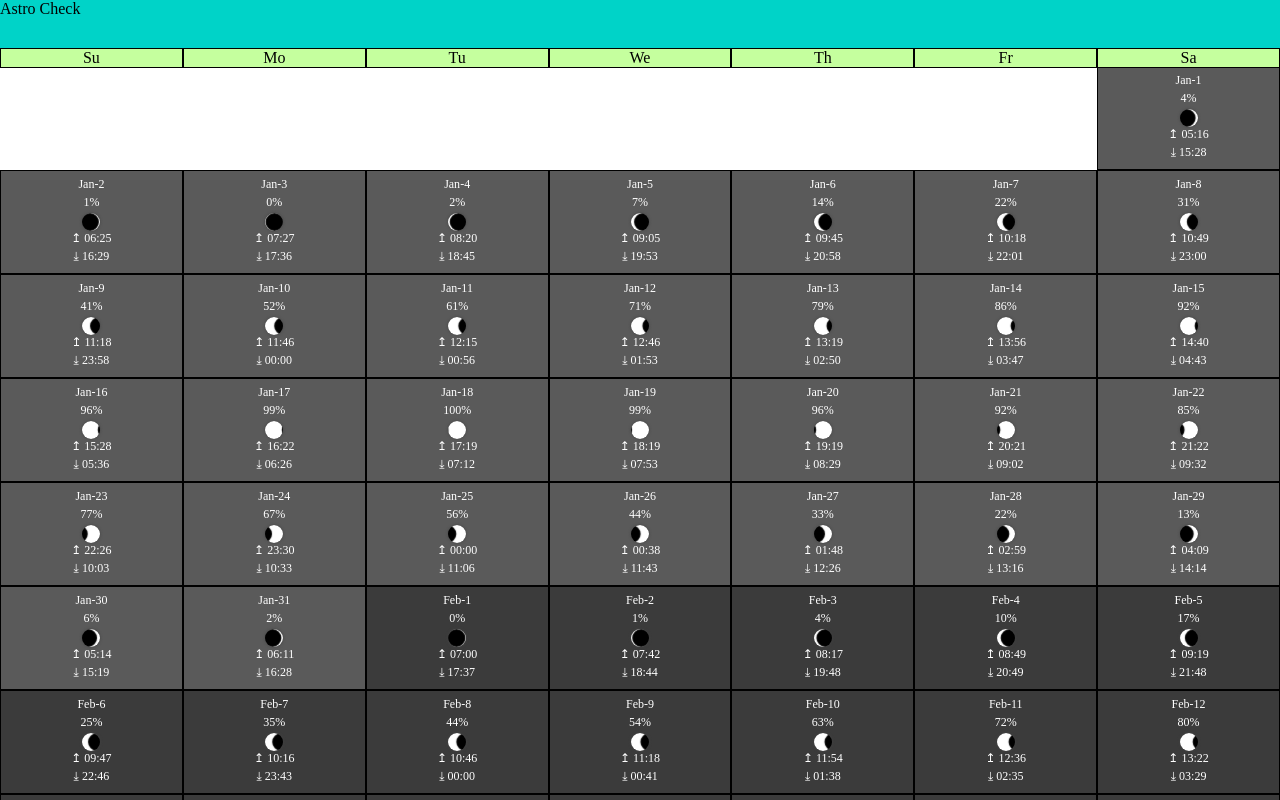
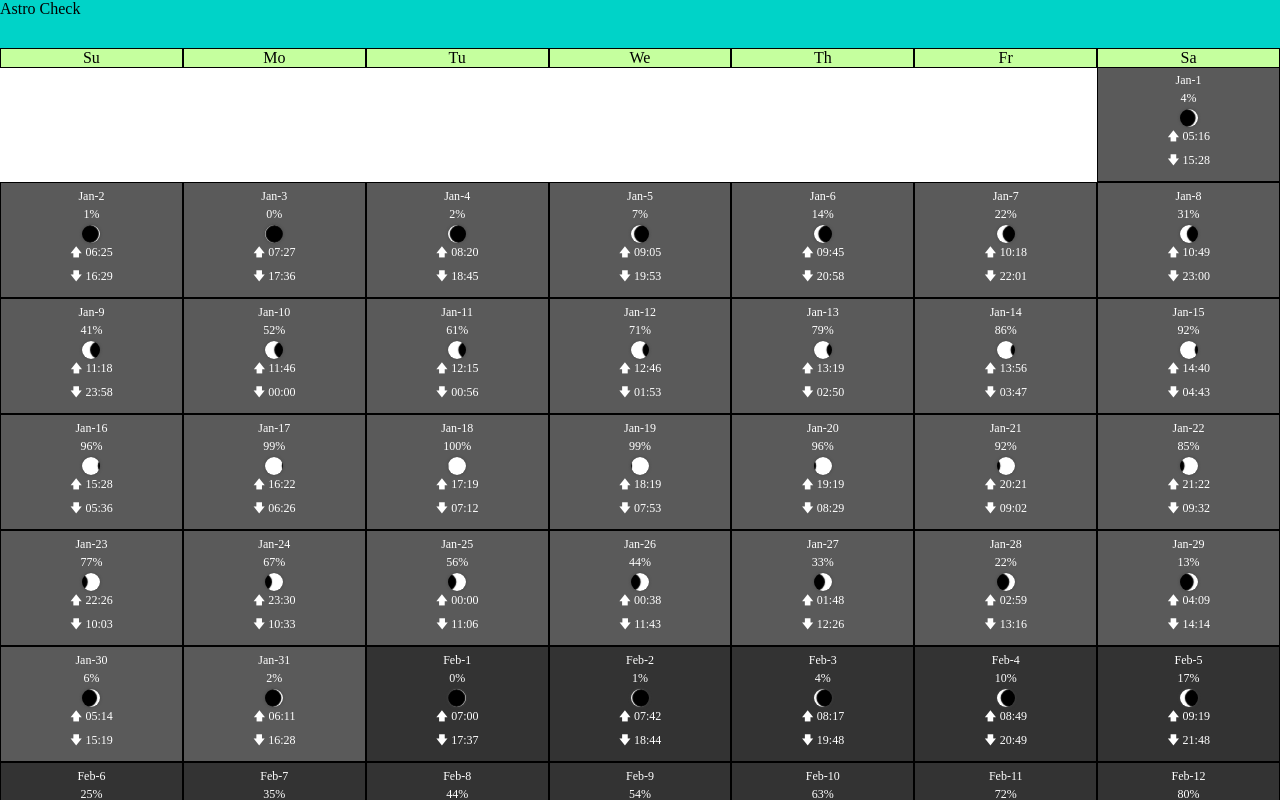
Before and after one commit to Guy7475/lunar-cal, a React (Create React App) app: page / in a window 1280 px wide. Shown: the top 800 px of the page. Built offline with nearby package versions, Linux system fonts and the light colour scheme.

Commit message:
fat arrows

```diff
--- a/src/components/moonCal/DayPreview.jsx
+++ b/src/components/moonCal/DayPreview.jsx
@@ -29,7 +29,7 @@ export const DayPreview = (props) => {
         const dayStyle = {};
         if (day.monthNum % 2) {
             dayStyle.color = 'white';
-            dayStyle.backgroundColor = '#3b3b3b';
+            dayStyle.backgroundColor = '#333333';
         } else {
             dayStyle.color = 'white';
             dayStyle.backgroundColor = '#5a5a5a';
@@ -78,10 +78,10 @@ export const DayPreview = (props) => {
             <div className="moon-icon" style={moonShadow()} />
             <div className="times">
                 <div>
-                    ↥ {day.moon.times.rise}
+                🡅 {day.moon.times.rise}
                 </div>
                 <div>
-                    ⤓ {day.moon.times.set}
+                🡇 {day.moon.times.set}
                 </div>
             </div>
             <div className="light-bars">
```
